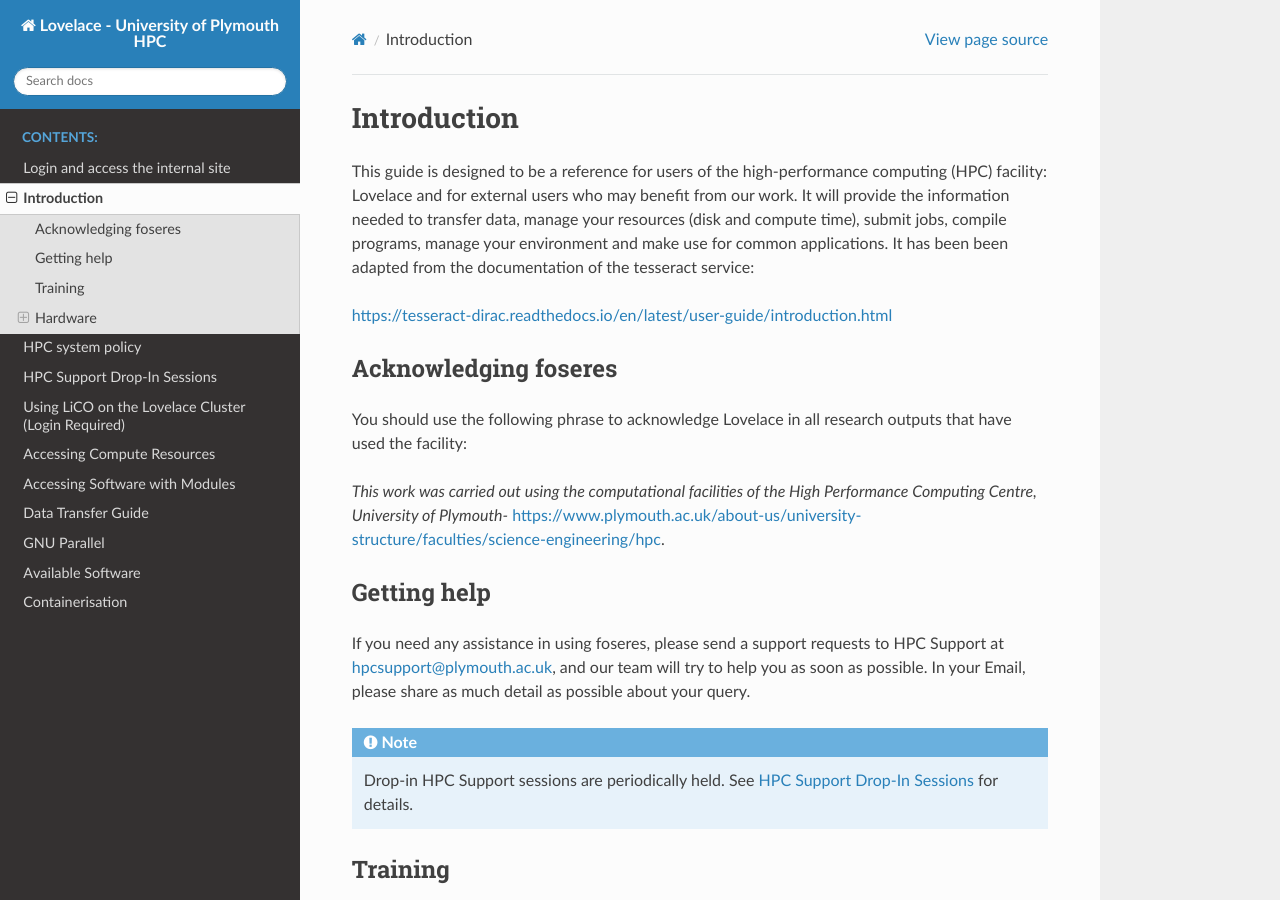
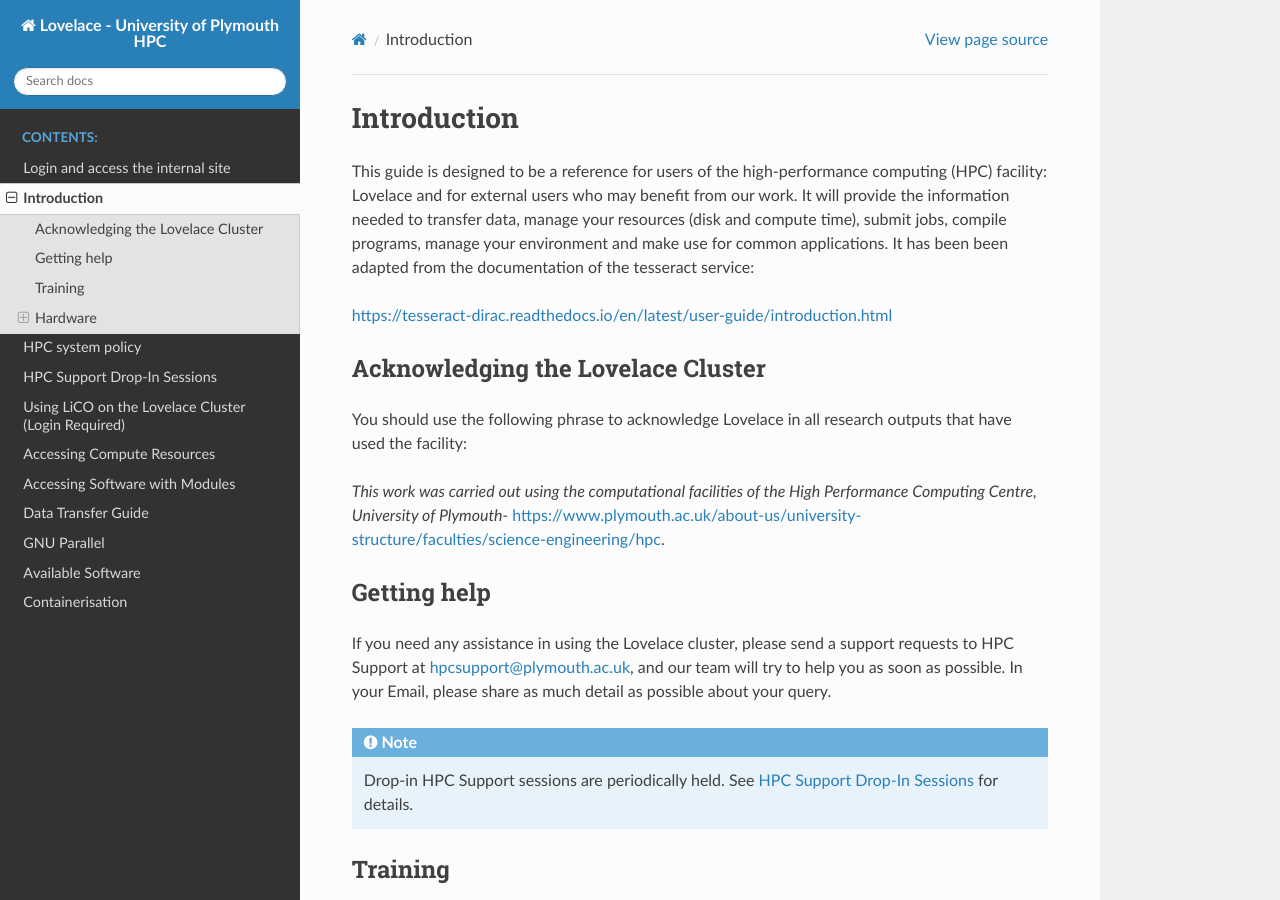
Before and after one commit to AbhinavPraveen/UoP-HPC-Docs, a Sphinx documentation site: the page built from source/user-guide/introduction.rst, in a window 1280 px wide and 900 px high. Built offline with Sphinx 7.4.7 and the Read the Docs theme 3.1.0, drawn with Linux system fonts in a browser that asks for light colours.

Commit message:
Change Foseres references to Lovelace

```diff
--- a/source/user-guide/introduction.rst
+++ b/source/user-guide/introduction.rst
@@ -13,8 +13,8 @@
 https://tesseract-dirac.readthedocs.io/en/latest/user-guide/introduction.html
 
 
-Acknowledging foseres
------------------------
+Acknowledging the Lovelace Cluster
+----------------------------------
 
 You should use the following phrase to acknowledge Lovelace in all
 research outputs that have used the facility:
@@ -25,7 +25,7 @@
 Getting help
 ---------------
 
-If you need any assistance in using foseres, please send a support requests to HPC Support at `hpcsupport@plymouth.ac.uk <mailto:hpcsupport@plymouth.ac.uk>`_, and our team will try to help you as soon as possible. In your Email, please share as much detail as possible about your query.
+If you need any assistance in using the Lovelace cluster, please send a support requests to HPC Support at `hpcsupport@plymouth.ac.uk <mailto:hpcsupport@plymouth.ac.uk>`_, and our team will try to help you as soon as possible. In your Email, please share as much detail as possible about your query.
 
 .. note::
    Drop-in HPC Support sessions are periodically held. See :doc:`/user-guide/dropin` for details.
--- a/source/user-guide/policy.rst
+++ b/source/user-guide/policy.rst
@@ -44,5 +44,5 @@
 Currently two sets of queues are available to users. These are the standard queues (:plaintext:`cpu`, :plaintext:`cpu_highmem`, :plaintext:`gpu_h100`, :plaintext:`gpu_l40s`) and the billed queues (:plaintext:`cpu-billed`, :plaintext:`cpu_highmem-billed`, :plaintext:`gpu_h100-billed`, :plaintext:`gpu_l40s-billed`).
 
 
-If you have any questions on how to run jobs on foseres do not hesitate
+If you have any questions on how to run jobs on the Lovelace cluster, do not hesitate
 to contact the HPC Support at `hpcsupport@plymouth.ac.uk <mailto:hpcsupport@plymouth.ac.uk>`_.
```
